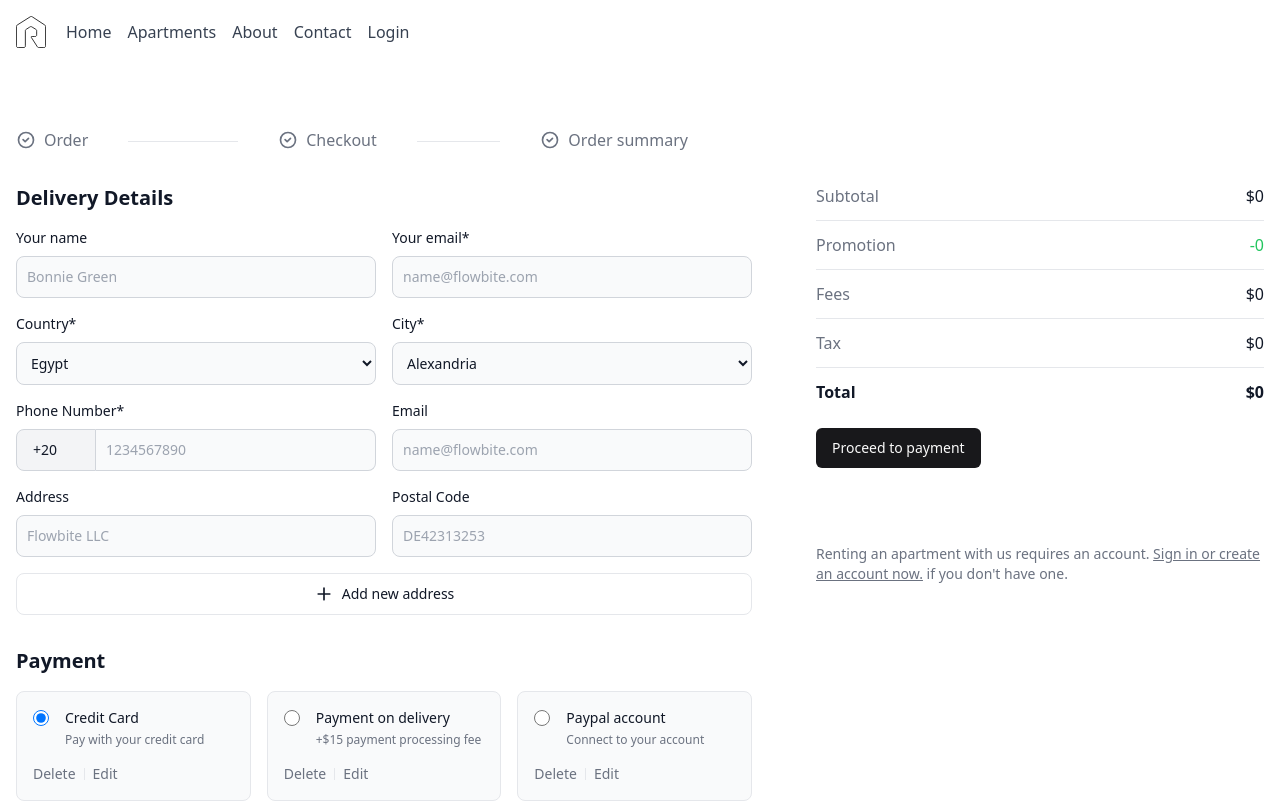
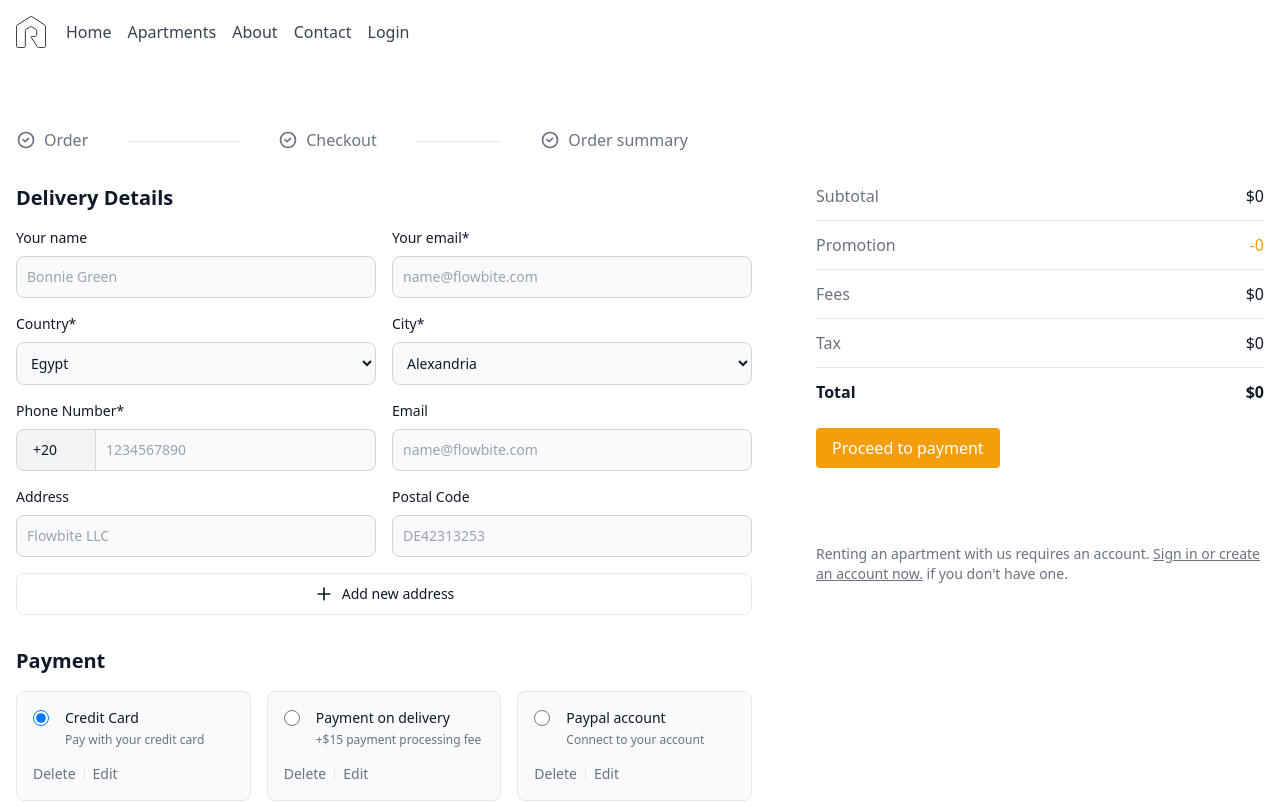
Before and after one commit to srahabib/RentalApp, a Next.js app: page /Checkout in a window 1280 px wide. Shown: the top 803 px of the page. Built offline with nearby package versions, Linux system fonts and the light colour scheme.

Commit message:
change to payment a tag

```diff
--- a/src/pages/Checkout.js
+++ b/src/pages/Checkout.js
@@ -3,7 +3,7 @@ import React, { useEffect, useState } from 'react';
 function Checkout() {
 
   const [price, setPrice] = useState(0);
-  //const [paymentLink, setPaymentLink] = useState(null);
+  const [paymentLink, setPaymentLink] = useState(null);
 
   useEffect(() => {
     // Extract price from URL parameter
@@ -31,6 +31,8 @@ function Checkout() {
 
       const data = await response.json();
       setPaymentLink(data.checkoutLink);
+
+      console.log(data.checkoutLink)
 
     // Redirect the user to the payment link
     window.location.href = data.checkoutLink;
@@ -265,7 +267,7 @@ function Checkout() {
           </div>
         </div>
 
-        <div class="space-y-4">
+         <div class="space-y-4">
           <h3 class="text-xl font-semibold text-gray-900 dark:text-white"> Document Delivery Methods</h3>
 
           <div class="grid grid-cols-1 gap-4 md:grid-cols-3">
@@ -329,7 +331,7 @@ function Checkout() {
 
             <dl class="flex items-center justify-between gap-4 py-3">
               <dt class="text-base font-normal text-gray-500 dark:text-gray-400">Promotion</dt>
-              <dd class="text-base font-medium text-green-500">-0</dd>
+              <dd class="text-base font-medium text-amber-500">-0</dd>
             </dl>
 
             <dl class="flex items-center justify-between gap-4 py-3">
@@ -349,7 +351,10 @@ function Checkout() {
           </div>
 
         </div>
-        <Button onClick={handleProceedToPayment} >Proceed to payment</Button>
+
+
+        <a className='inline-block px-4 py-2 text-white bg-amber-500 rounded hover:bg-amber-700 cursor-pointer' onClick={handleProceedToPayment} >Proceed to payment</a>
+
 
         <div class="space-y-3">
           <button type="submit" class="flex w-full items-center justify-center rounded-lg bg-primary-700 px-5 py-2.5 text-sm font-medium text-white hover:bg-primary-800 focus:outline-none focus:ring-4  focus:ring-primary-300 dark:bg-primary-600 dark:hover:bg-primary-700 dark:focus:ring-primary-800">Proceed to Payment</button>
```
